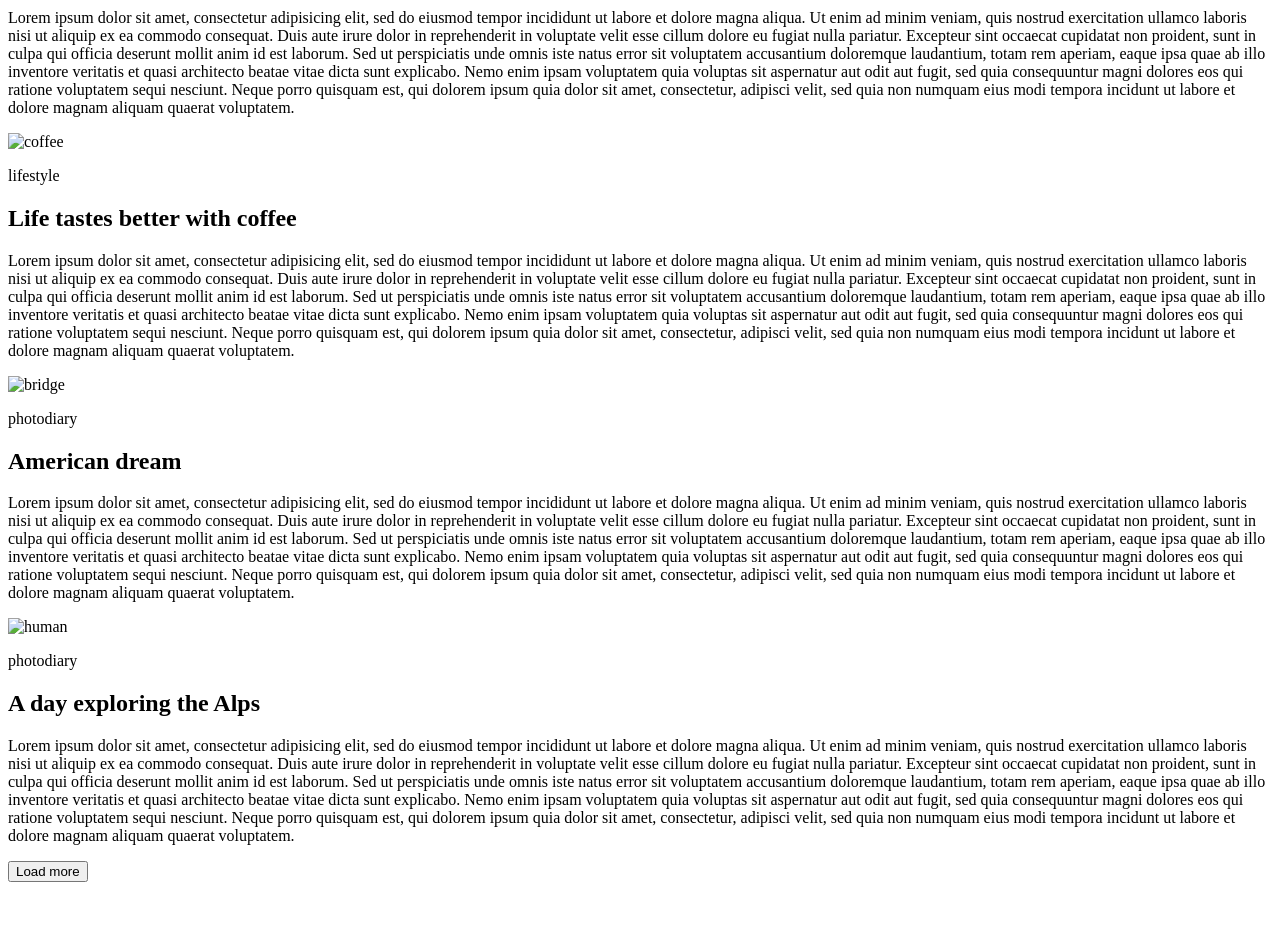
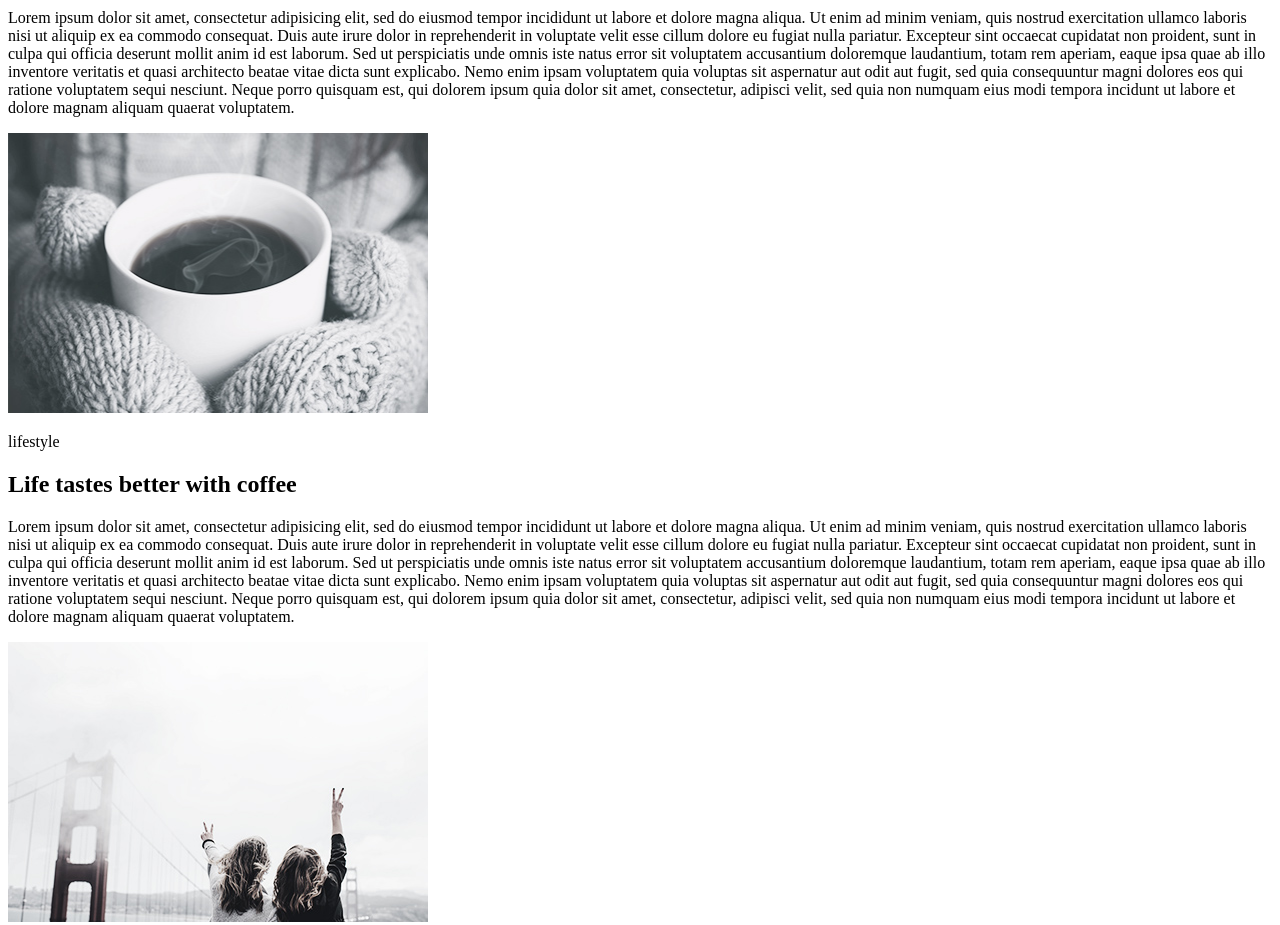
Before and after one commit to Maximusvin/homework-01, a plain HTML site: page index.html in a window 1280 px wide. Shown: the part 480-1405 px from the top of the page. Before the commit the page ends 1370 px from the top, so only its background shows below. Drawn offline with Linux system fonts and the light colour scheme; the site is published under a folder, as on GitHub Pages, so addresses that start at the root find nothing.

Commit message:
chenges img

```diff
--- a/index.html
+++ b/index.html
@@ -50,7 +50,7 @@
           </p>
         </article>
         <article>
-          <img src="/img/image_2.jpg" width="420" height="280" alt="coffee" />
+          <img src="./img/image_2.jpg" width="420" height="280" alt="coffee" />
           <p>lifestyle</p>
           <h2>Life tastes better with coffee</h2>
           <p>
@@ -75,7 +75,7 @@
       </section>
       <section>
         <article>
-          <img src="/img/image_3.jpg" width="420" height="280" alt="bridge" />
+          <img src="./img/image_3.jpg" width="420" height="280" alt="bridge" />
           <p>photodiary</p>
           <h2>American dream</h2>
           <p>
@@ -98,7 +98,7 @@
           </p>
         </article>
         <article>
-          <img src="/img/image_4.jpg" width="420" height="280" alt="human" />
+          <img src="./img/image_4.jpg" width="420" height="280" alt="human" />
           <p>photodiary</p>
           <h2>A day exploring the Alps</h2>
           <p>
```
